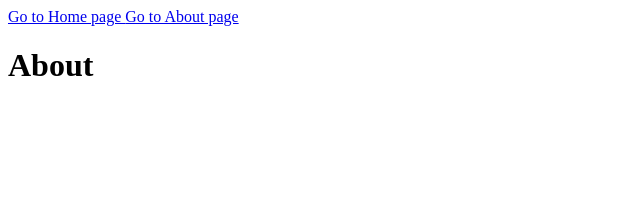
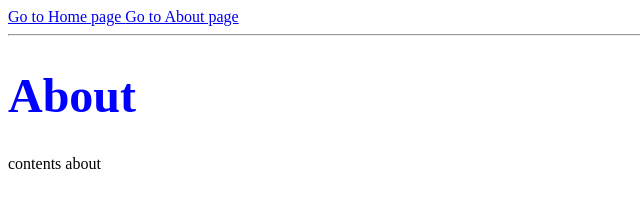
Before and after one commit to AndreGM/gatsbyws, a Gatsby site: page /about in a window 1280 px wide. Shown: the whole page, without its empty margins (0-640 px from the left). Built offline with nearby package versions, Linux system fonts and the light colour scheme; Gatsby itself is replaced by a stand-in of ours.

Commit message:
Children

```diff
--- /dev/null
+++ b/src/components/Layout/index.js
@@ -0,0 +1,16 @@
+import React from "react"
+import {Link} from "gatsby"
+import { title } from './layout.module.css'
+
+const Layout = ({children, pageTitle}) => {
+  return(
+    <div>
+      <Link to='/'> Go to Home page </Link>
+      <Link to='/about'> Go to About page </Link>
+      <hr/>
+      <h1 className={title}>{pageTitle}</h1>
+      { children }
+    </div>
+  )
+}
+export default Layout
--- /dev/null
+++ b/src/components/Layout/layout.module.css
@@ -0,0 +1,4 @@
+.title{
+  color: blue;
+  font-size: 3rem;
+}
--- a/src/pages/about.js
+++ b/src/pages/about.js
@@ -1,14 +1,14 @@
 import * as React from "react"
-import {Link} from "gatsby"
+import Layout from '../components/Layout'
 
 // markup
 const AboutPage = () => {
   return (
     <>
-      <Link to='/'> Go to Home page </Link>
-      <Link to='/about'> Go to About page </Link>
-      <h1> About</h1>
-    </>
+    <Layout pageTitle="About">
+          <p>contents about</p>
+      </Layout>
+  </>
   )
 }
 
```
Also changed, not shown: src/pages/index.js (+4 -5 lines).
